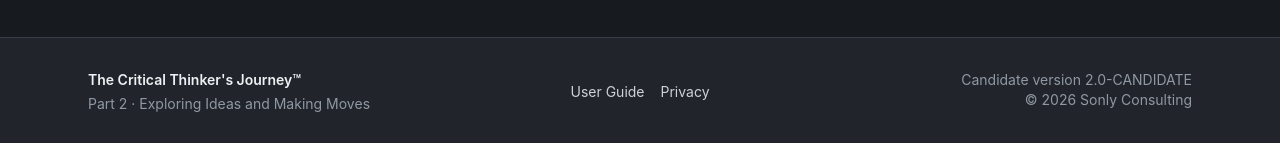
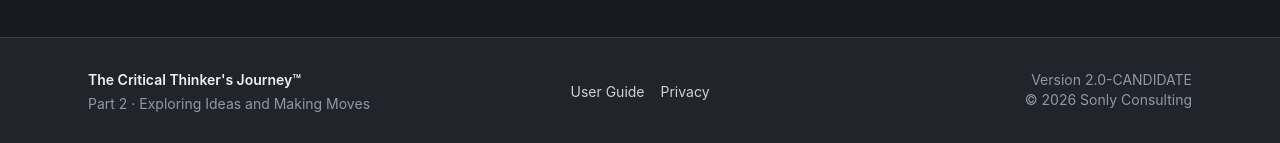
Before and after one commit to sonlyconsulting-ctrl/SS-CTJ-Part2, a React (Vite) app: page / in a window 1280 px wide. Shown: the part 1147-1290 px from the top of the page. Built offline with nearby package versions, Linux system fonts and the light colour scheme.

Commit message:
fix(part2): remove internal candidate language from customer-facing surfaces

```diff
--- a/components/Layout.tsx
+++ b/components/Layout.tsx
@@ -89,7 +89,7 @@ export const Layout: React.FC<{ children: React.ReactNode }> = ({ children }) =>
             <button onClick={() => dispatch({ type: 'SET_VIEW', payload: 'privacy' })} className="text-ctj-silver hover:text-ctj-platinum focus-ring rounded">Privacy</button>
           </div>
           <div className="md:text-right text-ctj-muted">
-            <div>Candidate version {APP_VERSION}</div>
+            <div>Version {APP_VERSION}</div>
             <div>© {new Date().getFullYear()} Sonly Consulting</div>
           </div>
         </div>
```
